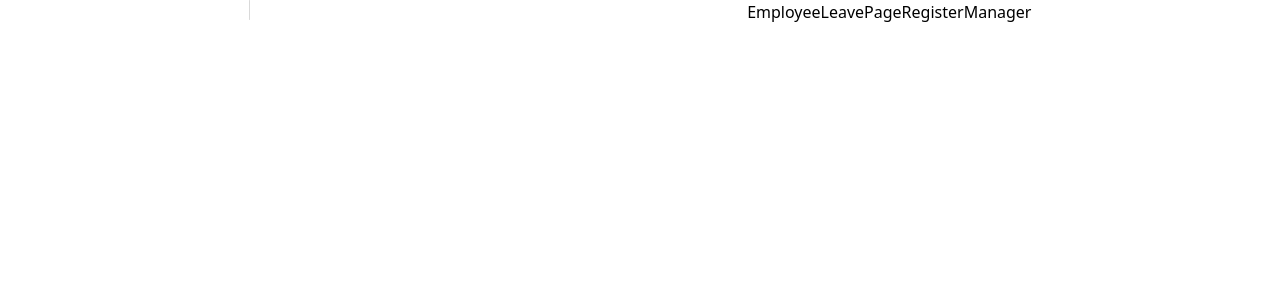
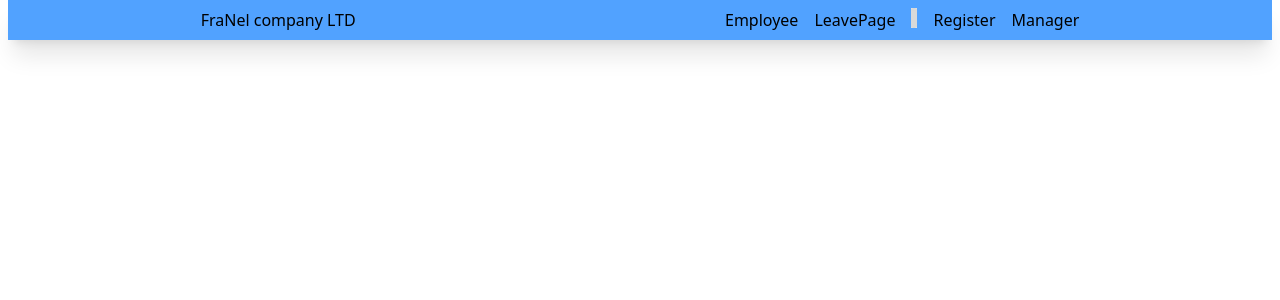
Before and after one commit to Cocoatea57/Employee-Management, a React (Vite) app: page / in a window 1280 px wide. Shown: the top 300 px of the page. Built offline with nearby package versions, Linux system fonts and the light colour scheme.

Commit message:
navbar semi-done

```diff
--- a/src/components/Navbar.jsx
+++ b/src/components/Navbar.jsx
@@ -5,13 +5,14 @@ import { Link } from 'react-router-dom'
 function Navbar() {
   return (
     <div>
-        <nav className='flex justify-around '>
+        <nav className='flex justify-around bg-blue-400 shadow-xl p-2 mx-2 '>
             <div>
-                <img src={kenny} alt="division" className='h-[20px]'/>
+                <p>FraNel company LTD</p>
             </div>
-            <div>
+            <div className='flex gap-4'>
                 <Link to='/Employee' >Employee</Link>
                 <Link to='/LeavePage' >LeavePage</Link>
+                <img src={kenny} alt="division" className='shadow-white shadow-2xl text-white w-[6px] h-[20px]'/>
                 <Link to='/Register'>Register</Link>
                 <Link to='/Manager'>Manager</Link>
             </div>
```
